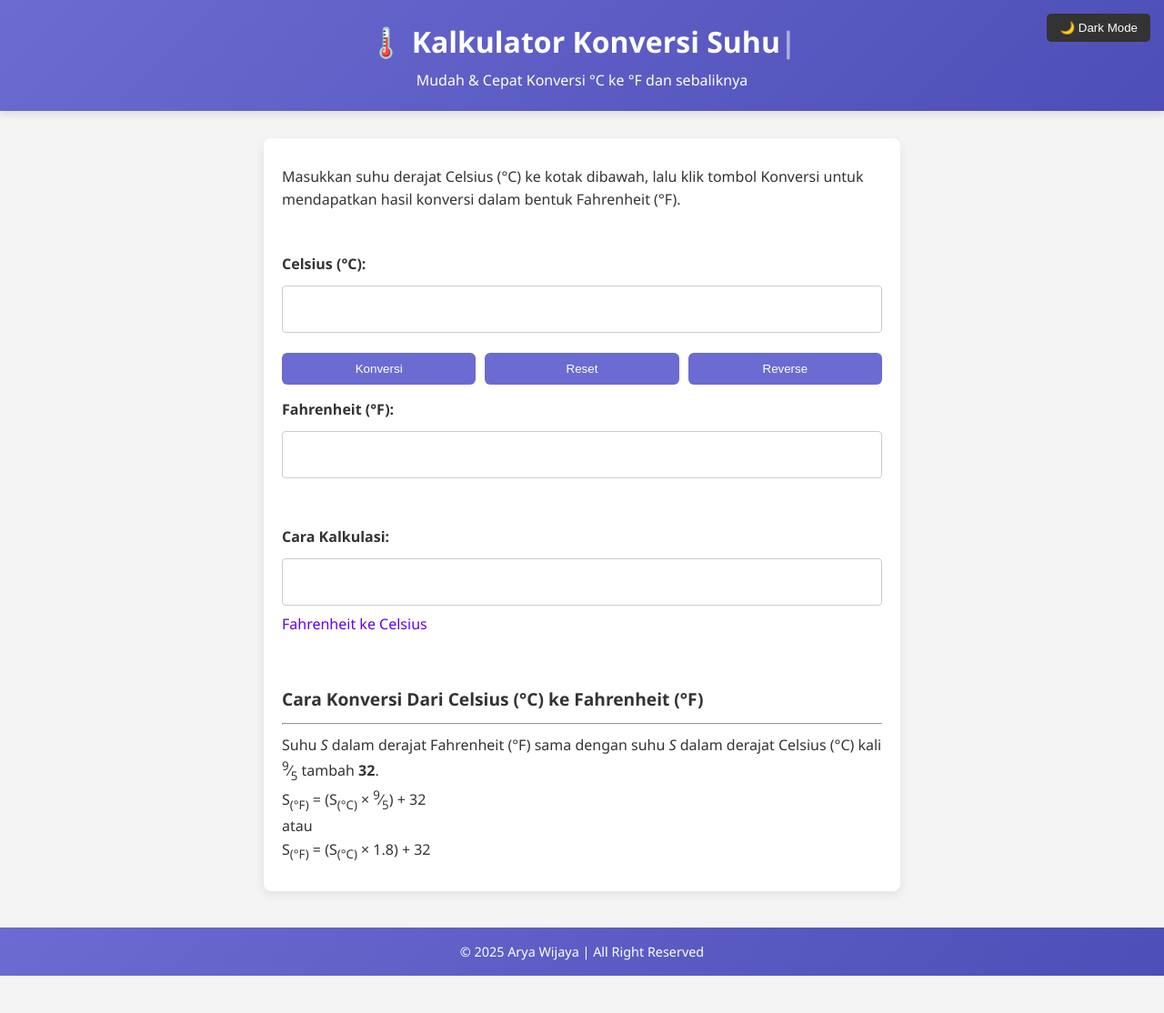
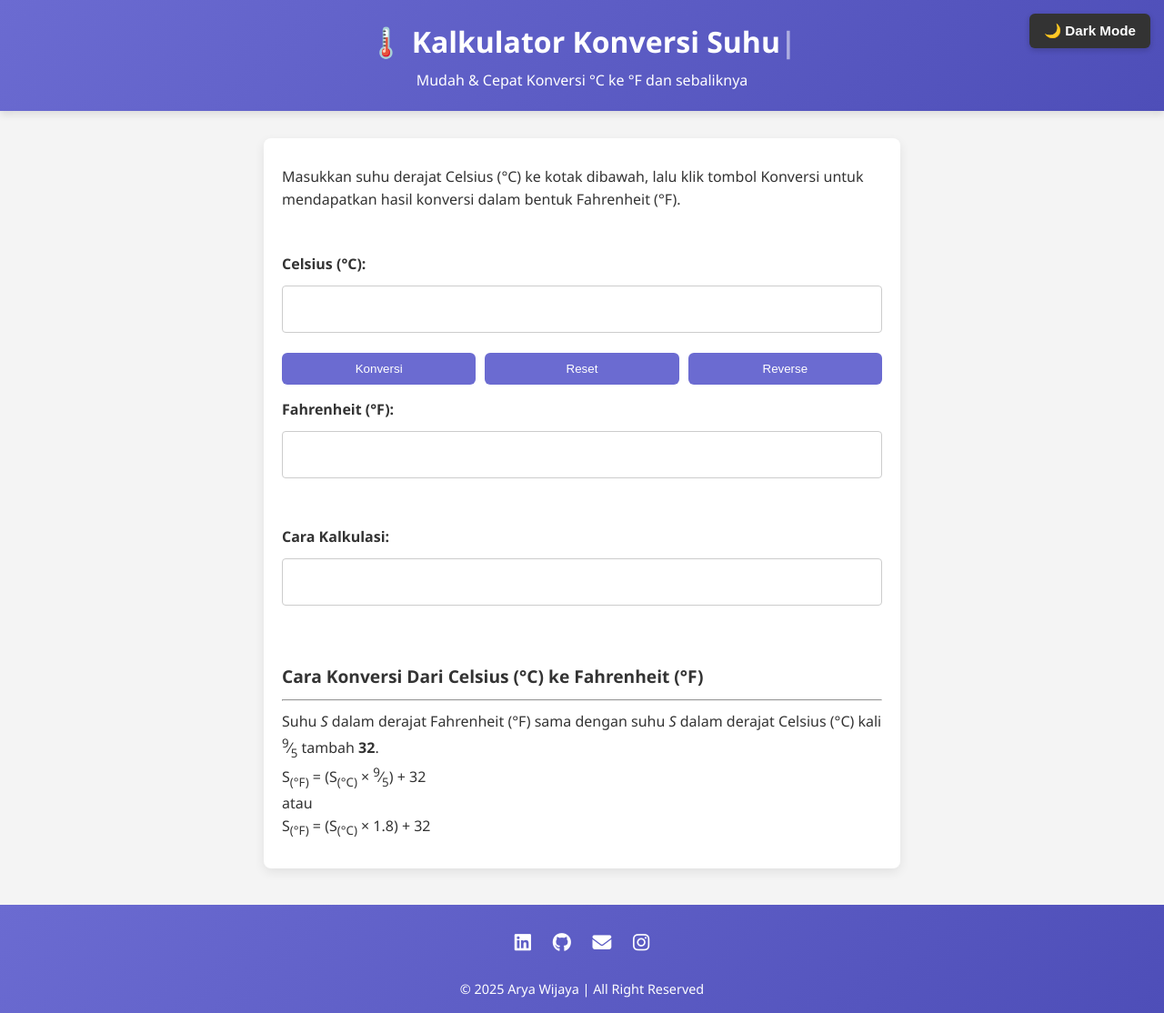
Before and after one commit to revou-fundamental-course/19-may-25-AryaKopet, a plain HTML site: page index.html in a window 1280 px wide. Shown: the whole page at 91% size. Before the commit the page ends 1073 px from the top, so only its background shows below. Drawn offline with Linux system fonts and the light colour scheme.

Commit message:
perbaikan tampilan kalkulator

```diff
--- a/css/style.css
+++ b/css/style.css
@@ -280,3 +280,50 @@ body.dark footer, body.dark header {
   from { transform: scale(0.9); opacity: 0; }
   to { transform: scale(1); opacity: 1; }
 }
+
+/* Sosial Media Icons */
+.social-icons {
+  margin-top: 10px;
+}
+
+.social-icons a {
+  color: white;
+  margin: 0 10px;
+  font-size: 1.3rem;
+  transition: color 0.3s ease;
+}
+
+.social-icons a:hover {
+  color: #010203;
+}
+
+/* Tombol dark mode dinamis */
+#toggle-dark {
+  position: fixed;
+  top: 15px;
+  right: 15px;
+  padding: 10px 16px;
+  border: none;
+  border-radius: 6px;
+  font-size: 0.95rem;
+  font-weight: bold;
+  z-index: 1000;
+  background-color: #333;
+  color: #fff;
+  box-shadow: 0 2px 6px rgba(0,0,0,0.2);
+  transition: background-color 0.3s, color 0.3s;
+}
+
+body.dark #toggle-dark {
+  background-color: #fff;
+  color: #222;
+}
+
+@media (max-width: 600px) {
+  #toggle-dark {
+    top: 10px;
+    right: 10px;
+    padding: 8px 12px;
+    font-size: 0.85rem;
+  }
+}
--- a/index.html
+++ b/index.html
@@ -5,6 +5,7 @@
     <meta name="viewport" content="width=device-width, initial-scale=1.0" />
     <title>Kalkulator Konversi Suhu</title>
     <link rel="stylesheet" href="css/style.css" />
+    <link rel="icon" href="assets/images/logo.png" type="image/png" />
     <link
       rel="stylesheet"
       href="https://cdnjs.cloudflare.com/ajax/libs/font-awesome/6.5.0/css/all.min.css"
@@ -58,7 +59,6 @@
       <section id="calculation-result" class="container">
         <label for="formula" class="mb-5">Cara Kalkulasi:</label>
         <textarea id="formula" rows="2" readonly></textarea>
-        <p><a href="#">Fahrenheit ke Celsius</a></p>
       </section>
 
       <!-- Section: Panduan Konversi -->
@@ -82,6 +82,23 @@
     </main>
 
     <footer>
+      <div class="social-icons">
+        <a
+          href="https://www.linkedin.com/in/arya-wijaya-762911285/"
+          target="_blank"
+          ><i class="fab fa-linkedin"></i
+        ></a>
+        <a href="https://github.com/AryaKopet" target="_blank"
+          ><i class="fab fa-github"></i
+        ></a>
+        <a href="mailto:dnasite221@gmail.com"
+          ><i class="fas fa-envelope"></i
+        ></a>
+        <a href="https://www.instagram.com/aryaskibidiii" target="_blank"
+          ><i class="fab fa-instagram"></i
+        ></a>
+      </div>
+      <br />
       <p>&copy; 2025 Arya Wijaya | All Right Reserved</p>
     </footer>
 
--- a/js/script.js
+++ b/js/script.js
@@ -64,7 +64,8 @@ typeText();
 const toggleBtn = document.getElementById('toggle-dark');
 toggleBtn.addEventListener('click', () => {
   document.body.classList.toggle('dark');
-  // Ganti teks tombol
+
+  // Ganti teks & gaya tombol
   if (document.body.classList.contains('dark')) {
     toggleBtn.textContent = '☀️ Light Mode';
   } else {
```
Also changed, not shown: 1 other file.
